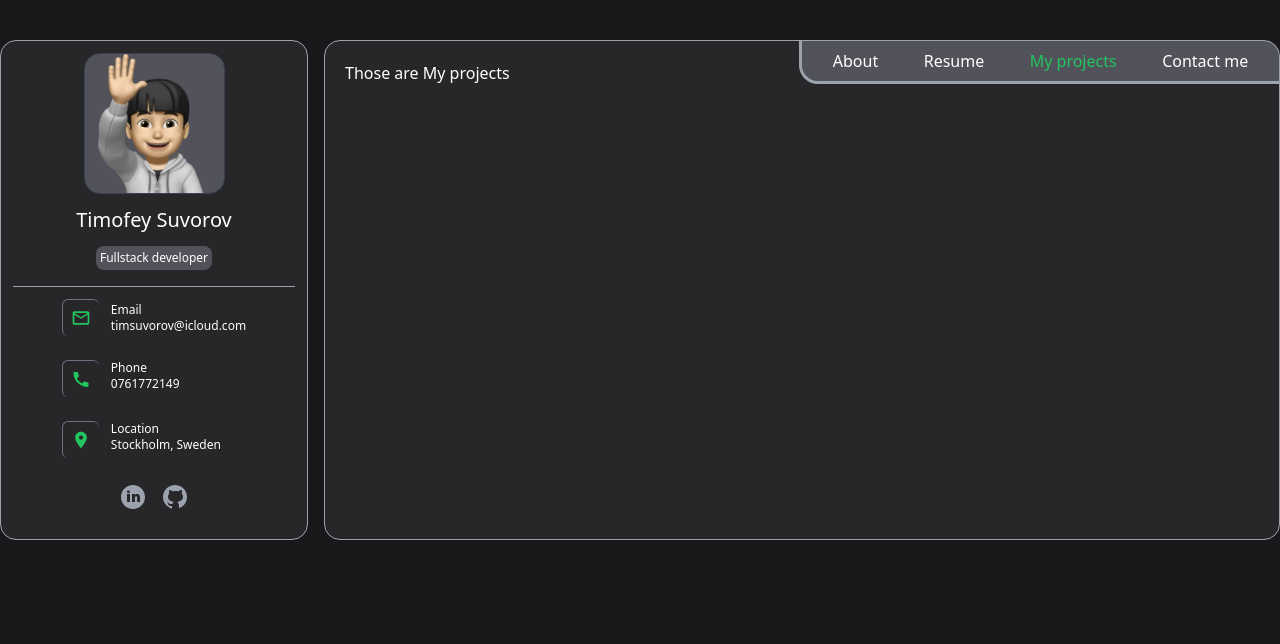
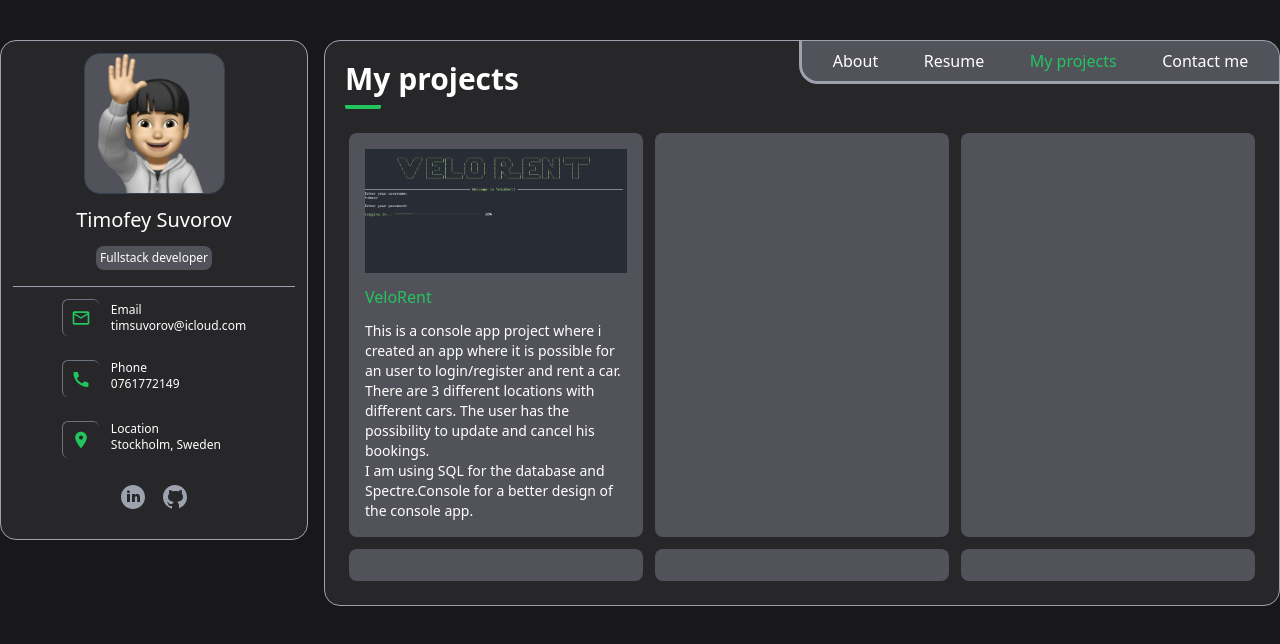
Before and after one commit to timsuv/myPortfolio, a React (Vite) app: page /projects in a window 1280 px wide. Shown: the top 644 px of the page. Built offline with nearby package versions, Linux system fonts and the light colour scheme.

Commit message:
my projects card fixed :rocket:

```diff
--- a/src/components/Navbar.tsx
+++ b/src/components/Navbar.tsx
@@ -1,4 +1,4 @@
-import { Link, NavLink } from "react-router-dom";
+import { NavLink } from "react-router-dom";
 
 export const Navbar = () => {
   return (
--- a/src/pages/MyProjects.tsx
+++ b/src/pages/MyProjects.tsx
@@ -1,8 +1,31 @@
+import VeloRent from "../img/VeloRent.png";
 
 export const MyProjects = () => {
-  return (
-    <div>
-      <h2>Those are My projects</h2>
+  return (<>
+   <div className="heading">
+      <h2 >My projects</h2>
     </div>
+    <div className="p-1 gap-3 grid grid-cols-3 mt-5">
+      <div className="card">
+        <img src={VeloRent} alt="" />
+        <h1 className="text-green-500">VeloRent</h1>
+        <p className="text-sm">This is a console app project where i created an app where it is possible for an user to login/register
+          and rent a car. There are 3 different locations with different cars. The user has the possibility
+          to update and cancel his bookings. <br />I am using SQL for the database and Spectre.Console for a better
+          design of the console app.
+
+        </p>
+      </div>
+      <div className="card"></div>
+      <div className="card" ></div>
+      <div className="card"></div>
+      <div className="card"></div>
+      <div className="card"></div>
+
+
+    </div>
+
+  </>
+
   )
 }
--- a/src/style/base.css
+++ b/src/style/base.css
@@ -1,7 +1,9 @@
-
 .heading{
     @apply text-3xl font-bold border-b-4 rounded-sm border-green-500 w-9 whitespace-nowrap pb-2;
 }
 .active{
     @apply text-green-500
 }
+.card{
+    @apply bg-zinc-600  rounded-lg p-4 flex flex-col gap-3;
+}
```
Also changed, not shown: src/img/VeloRent.png (added).
